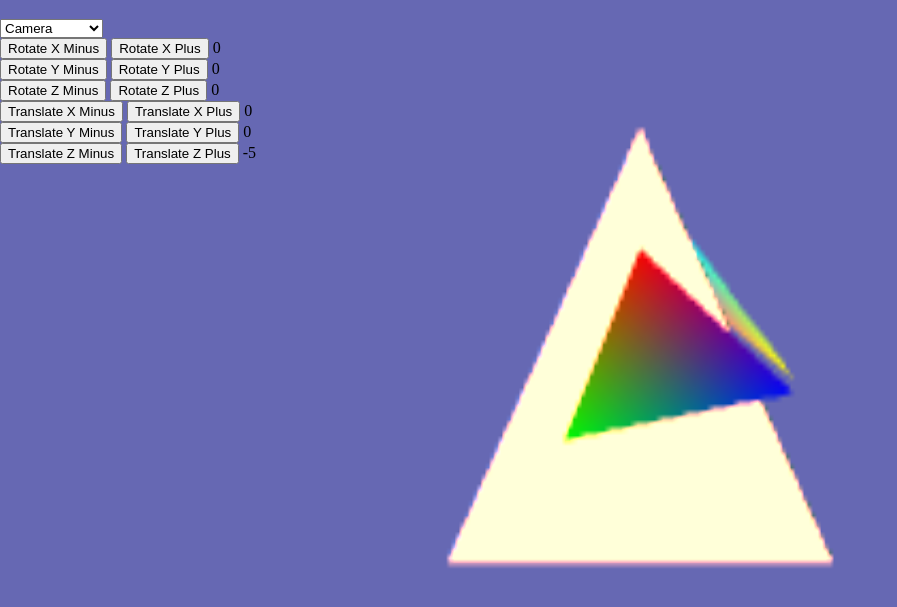
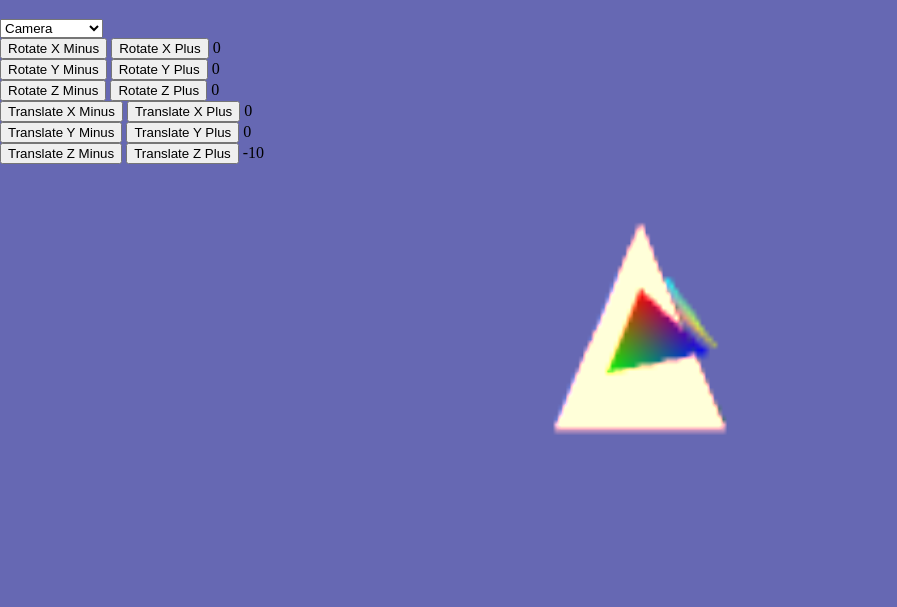
Before and after one commit to richplastow/oo3d, a website: page usage/basic-usage.html in a window 1280 px wide. Shown: the part 79-686 px from the top of the page, without its empty margins (0-897 px from the left). Drawn offline with Linux system fonts and the light colour scheme.

Commit message:
0.0.13 Default camera position (0,0,-10)

```diff
--- a/package.json
+++ b/package.json
@@ -1,6 +1,6 @@
 {
   "name": "oo3d",
-  "version": "0.0.12",
+  "version": "0.0.13",
   "description": "The Oopish WebGL library",
   "main": "build/oo3d.js",
   "directories": {
--- a/usage/basic-usage.html
+++ b/usage/basic-usage.html
@@ -266,7 +266,7 @@
 
 
         // TRANSLATE Z
-        $translateZLabel.curr = -5;
+        $translateZLabel.curr = -10;
         $translateZMinus.onclick = function () {
           $translateZLabel.curr -= 1
           oo3d.transform({
```
Also changed, not shown: build/oo3d.js, build/test/oo3d-with-test.js, 1 other file.
